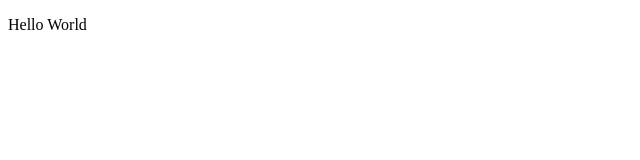
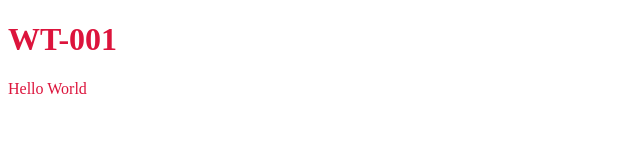
Before and after one commit to BreakingGlue641/WT-001, a plain HTML site: page index.html in a window 1280 px wide. Shown: the whole page, without its empty margins (0-640 px from the left). Drawn offline with Linux system fonts and the light colour scheme.

Commit message:
change text

```diff
--- a/index.html
+++ b/index.html
@@ -4,7 +4,8 @@
         <meta charset="utf-8"/>
         <meta name="=viewport" content="width=device-width"/>
     </head>
-    <body>
+    <body style="color:crimson;">
+        <h1>WT-001</h1>
         <p>Hello World</p>
     </body>
 </html>
```
